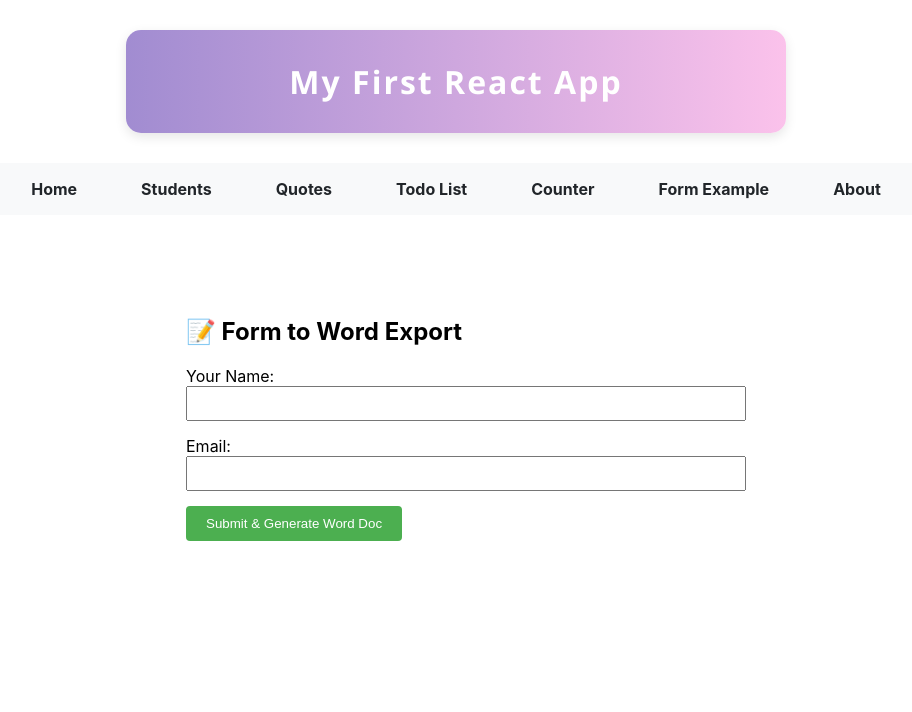
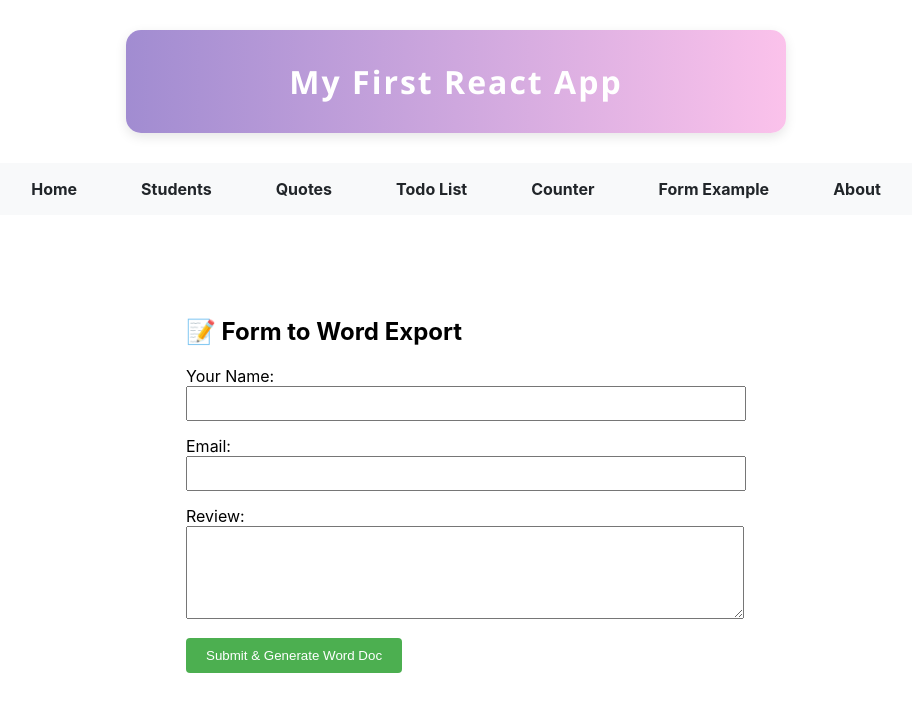
Before and after one commit to Waqas-Chohan/Anonymouso, a React (Create React App) app: page /form in a window 1280 px wide. Shown: the top 712 px of the page, without its empty margins (184-1096 px from the left). Built offline with nearby package versions, Linux system fonts and the light colour scheme.

Commit message:
Form submission page added with review option.

```diff
--- a/src/component/Form.js
+++ b/src/component/Form.js
@@ -5,6 +5,7 @@ import { saveAs } from 'file-saver';
 function FormExample() {
   const [name, setName] = useState('');
   const [email, setEmail] = useState('');
+  const [review, setReview] = useState('');
   const [submitted, setSubmitted] = useState(false);
 
   const generateDocx = () => {
@@ -35,6 +36,23 @@ function FormExample() {
                 new TextRun({
                   text: `Email: ${email}`,
                   size: 24,
+                }),
+              ],
+            }),
+            new Paragraph({
+              children: [
+                new TextRun({
+                  text: `Review:`,
+                  bold: true,
+                  size: 24,
+                }),
+              ],
+            }),
+            new Paragraph({
+              children: [
+                new TextRun({
+                  text: review,
+                  size: 22,
                 }),
               ],
             }),
@@ -93,6 +111,19 @@ function FormExample() {
           </label>
         </div>
 
+        <div style={{ marginBottom: '15px' }}>
+          <label>
+            Review: <br />
+            <textarea
+              value={review}
+              onChange={(e) => setReview(e.target.value)}
+              rows="5"
+              style={{ width: '100%', padding: '8px' }}
+              required
+            />
+          </label>
+        </div>
+
         <button
           type="submit"
           style={{
```
